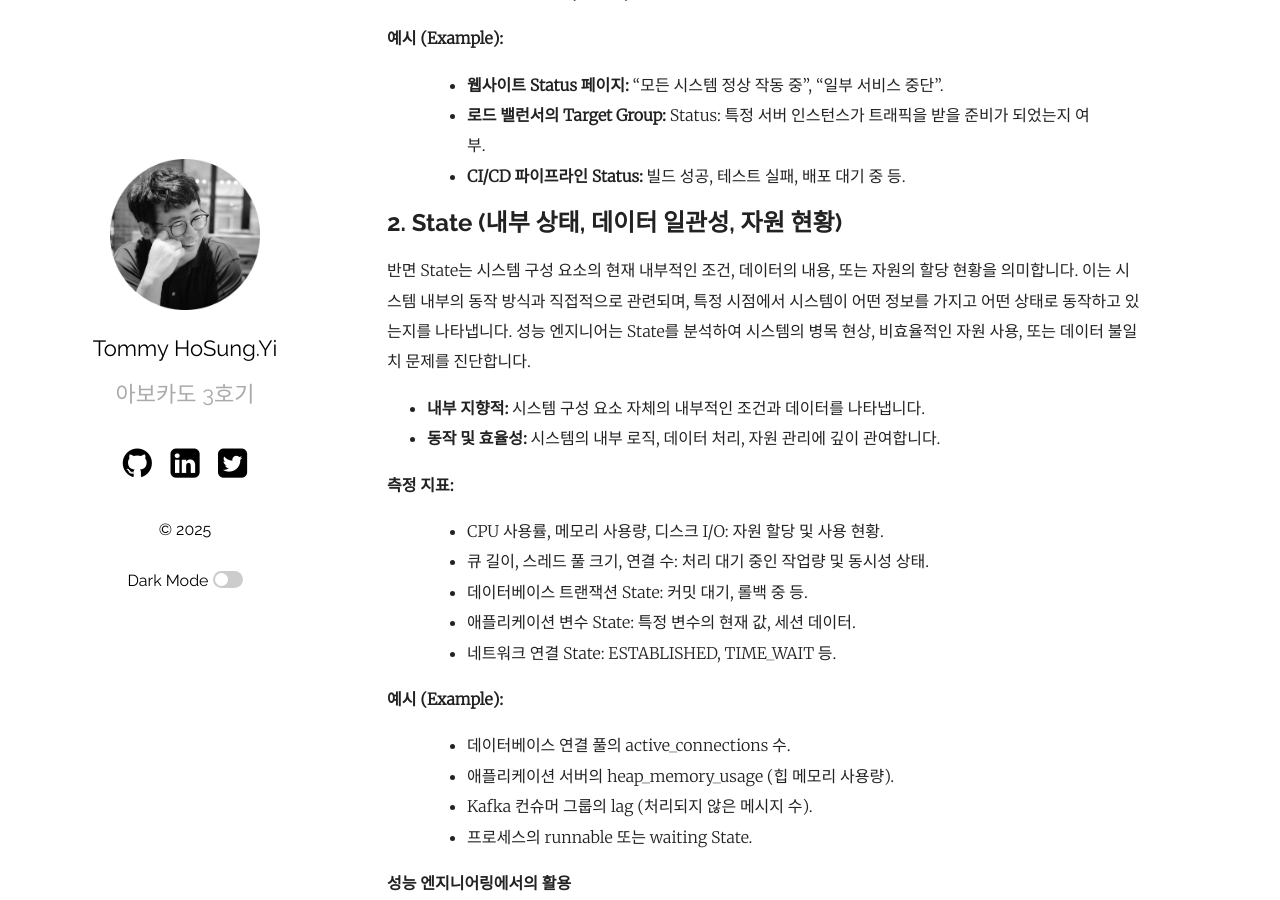
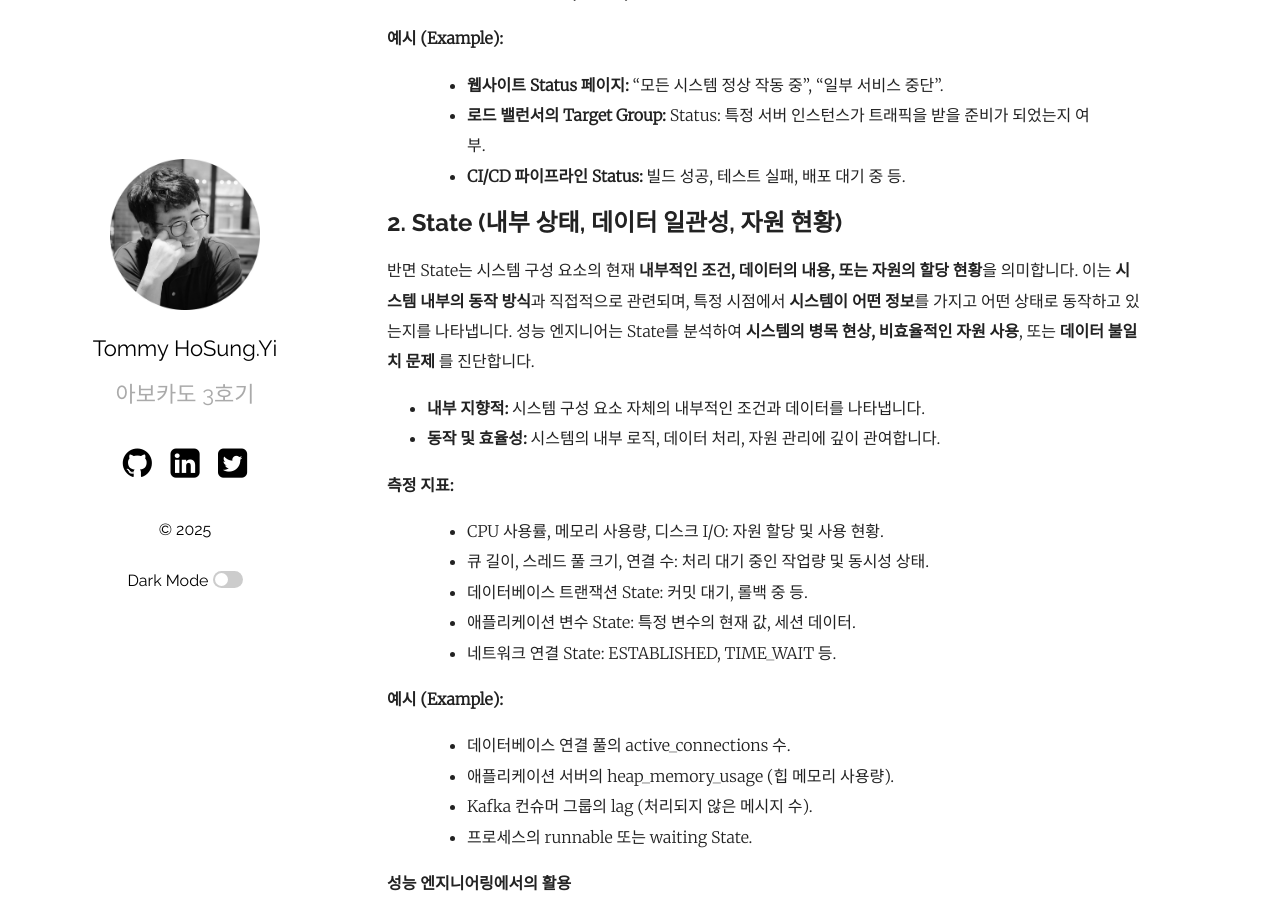
Before and after one commit to hslee77/hslee77.github.io, a Jekyll site: the page built from wiki/linux/2025-12-12-system_performance.md, in a window 1280 px wide and 900 px high, scrolled down 13268 px. Built offline with Jekyll 4.4.1, drawn with Linux system fonts in a browser that asks for light colours.

Commit message:
20251226 update v2.6

```diff
--- a/wiki/linux/2025-12-12-system_performance.md
+++ b/wiki/linux/2025-12-12-system_performance.md
@@ -515,8 +515,9 @@ perf annotate --stdio
 >- **CI/CD 파이프라인 Status:** 빌드 성공, 테스트 실패, 배포 대기 중 등.
 
 ##  2. State (내부 상태, 데이터 일관성, 자원 현황)
-반면 State는 시스템 구성 요소의 현재 내부적인 조건, 데이터의 내용, 또는 자원의 할당 현황을 의미합니다.
-이는 시스템 내부의 동작 방식과 직접적으로 관련되며, 특정 시점에서 시스템이 어떤 정보를 가지고 어떤 상태로 동작하고 있는지를 나타냅니다. 성능 엔지니어는 State를 분석하여 시스템의 병목 현상, 비효율적인 자원 사용, 또는 데이터 불일치 문제를 진단합니다.
+반면 State는 시스템 구성 요소의 현재 **내부적인 조건, 데이터의 내용, 또는 자원의 할당 현황**을 의미합니다.
+이는 **시스템 내부의 동작 방식**과 직접적으로 관련되며, 특정 시점에서 **시스템이 어떤 정보**를 가지고 어떤 상태로 동작하고 있는지를 나타냅니다.
+성능 엔지니어는 State를 분석하여 **시스템의 병목 현상, 비효율적인 자원 사용**, 또는 **데이터 불일치 문제** 를 진단합니다.
 
 - **내부 지향적:**  시스템 구성 요소 자체의 내부적인 조건과 데이터를 나타냅니다.
 - **동작 및 효율성:** 시스템의 내부 로직, 데이터 처리, 자원 관리에 깊이 관여합니다.
```
